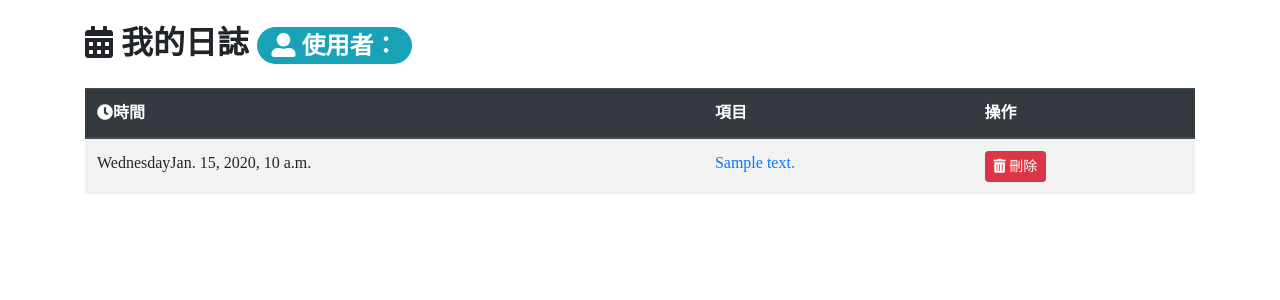
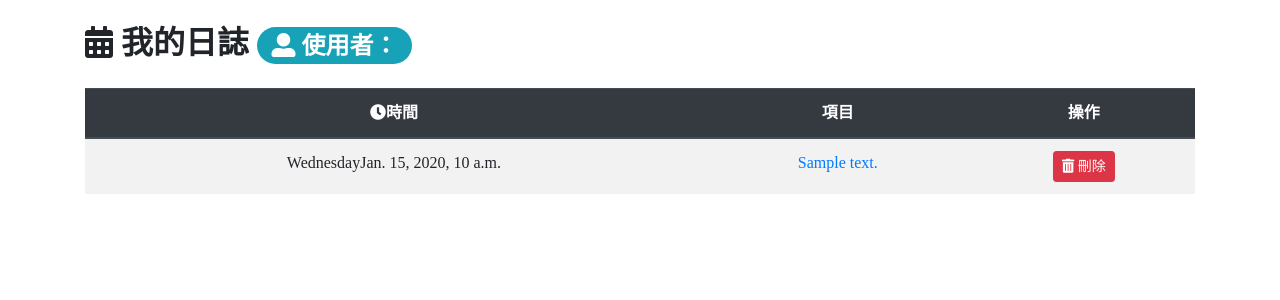
Before and after one commit to Kayxue/assistant, a Django app: template templates/journal/journal_list.html in a window 1280 px wide. Shown: the part 56-356 px from the top of the page. Run offline with Django 3.2, Linux system fonts and the light colour scheme; the template is opened without the code that fills it: most values are stand-ins (such as "Sample title", 1, 10 or a date in 2020); some libraries are stand-ins or nearby versions.

Commit message:
2020-01-11 Manjaro

```diff
--- a/static/css/custom.css
+++ b/static/css/custom.css
@@ -1,3 +1,6 @@
 body {
     font-family: "微軟正黑體";
 }
+table{
+    text-align: center;
+}
--- a/templates/journal/journal_list.html
+++ b/templates/journal/journal_list.html
@@ -1,6 +1,7 @@
 {% extends 'base.html' %}
 
 {% block content %}
+
 <h2 class="font-weight-bold mb-4"><i class="fas fa-calendar-alt"></i> 我的日誌 {% if user.is_superuser %}<span class="badge badge-success badge-pill badge-sm"><i class="fas fa-user-cog"></i> 管理員：{{user.username}}</span> {% else %}<span class="badge badge-info badge-pill badge-sm"><i class="fas fa-user-alt"></i> 使用者：{{user.username}}</span>{% endif %}</h2>
 <table class="table table-striped table-hover">
     <thead class="thead-dark">
```
